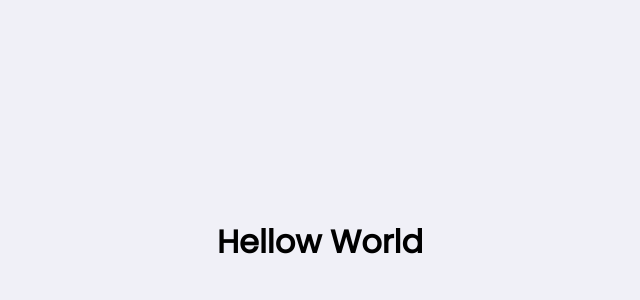
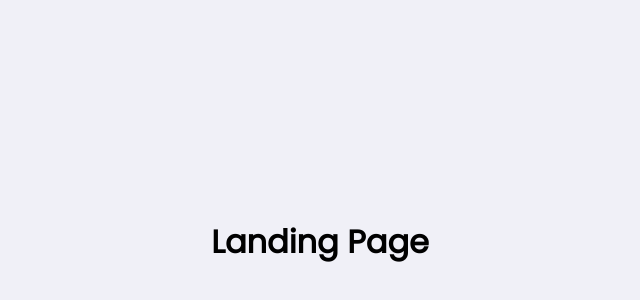
Before and after one commit to jonathandetoni/next-level-week-2, a React (Create React App) app: page / in a window 1280 px wide. Shown: the part 158-458 px from the top of the page, without its empty margins (320-960 px from the left). Built offline with nearby package versions, Linux system fonts and the light colour scheme.

Commit message:
feat: Inclusao da primeira pagina.

```diff
--- a/src/App.tsx
+++ b/src/App.tsx
@@ -1,11 +1,12 @@
 import React from 'react';
+
+import Landing from './pages/Landing'
+
 import './assets/styles/global.css';
 
 function App() {
   return (
-    <div className="app">
-      <h1>Hellow World</h1>
-    </div>
+    <Landing />
   );
 }
 
--- /dev/null
+++ b/src/pages/Landing/index.tsx
@@ -0,0 +1,9 @@
+import React from 'react';
+
+function Landing(){
+    return(
+        <h1>Landing Page</h1>
+    );
+}
+
+export default Landing;
```
